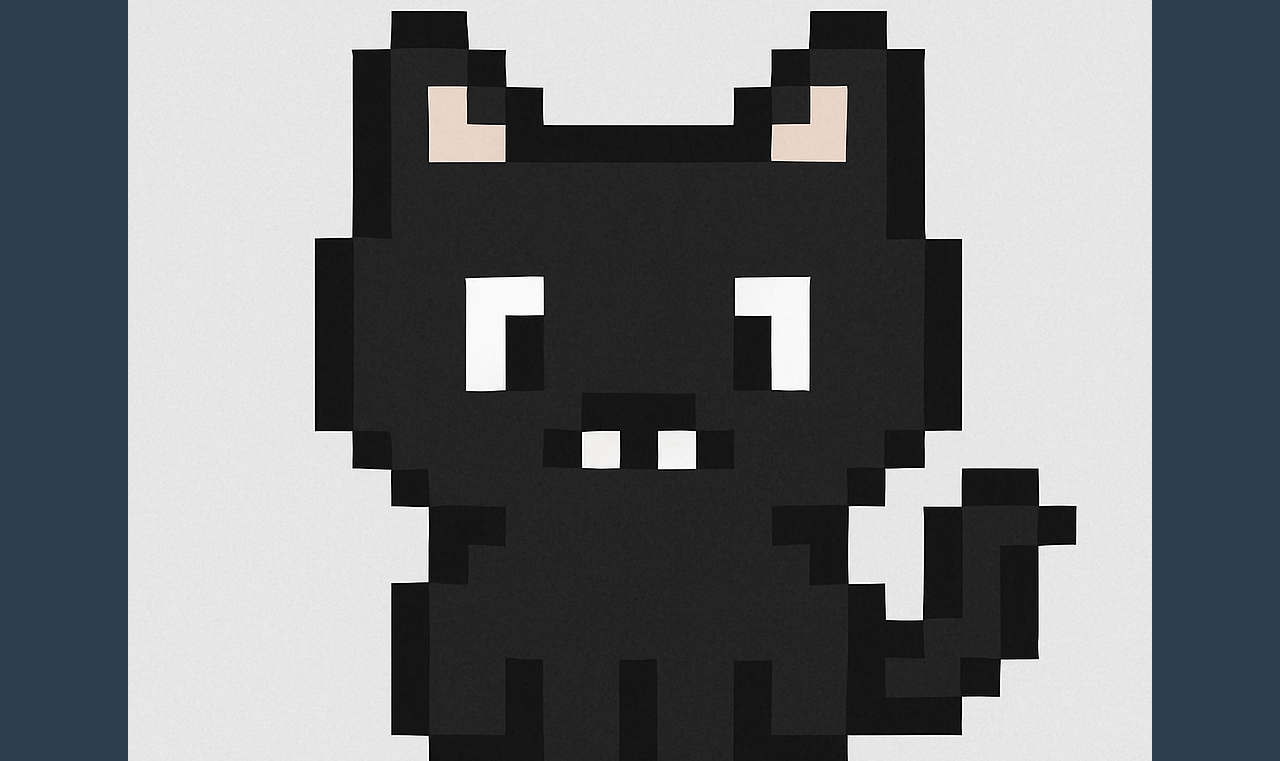
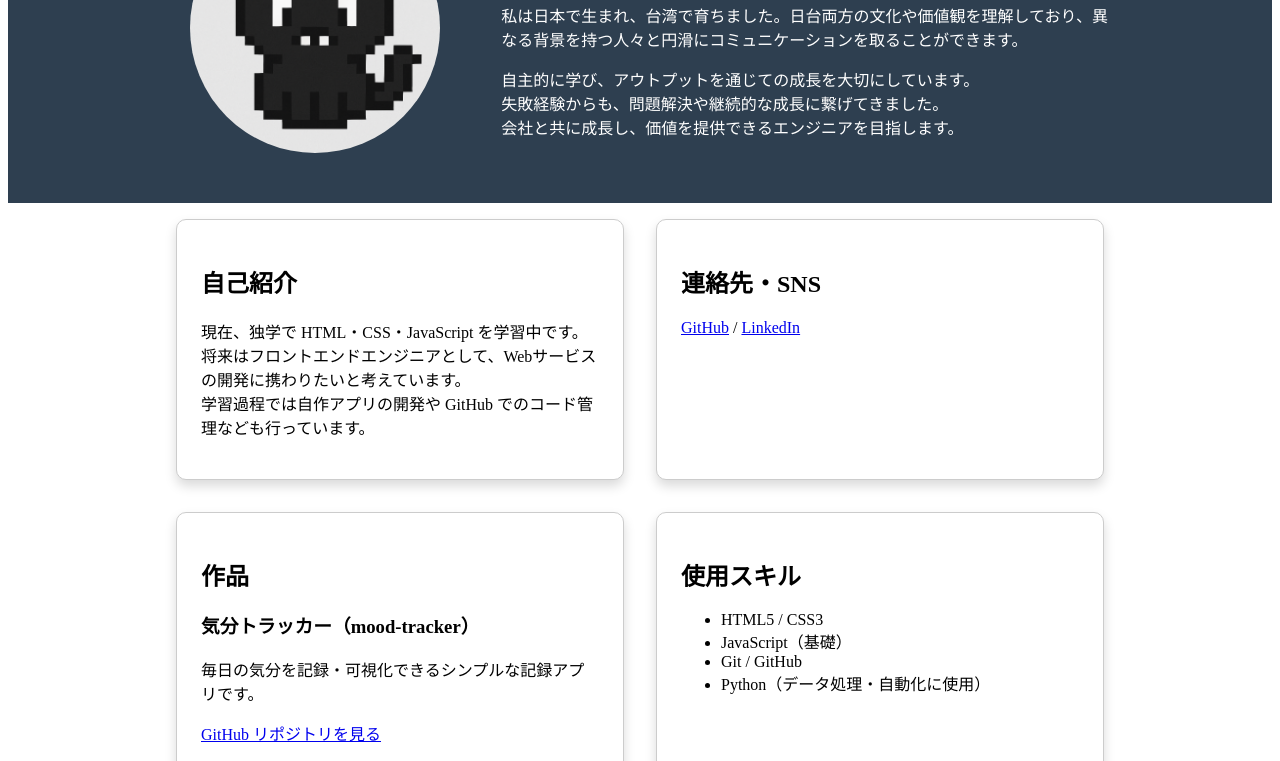
Before and after one commit to Masaakiii/web-profile, a plain HTML site: page index.html in a window 1280 px wide. Shown: the part 154-915 px from the top of the page. Drawn offline with Linux system fonts and the light colour scheme.

Commit message:
Update style.css

```diff
--- a/style.css
+++ b/style.css
@@ -1,75 +1,88 @@
-body {
-  font-family: 'Segoe UI', sans-serif;
-  margin: 0;
-  padding: 0;
-  background-color: #f5f5f5;
-  color: #333;
-}
-
-header {
-  background-color: #2c3e50;
-  color: #fff;
-  padding: 40px 20px;
+.intro-section {
+  background-color: #2e3f50;
+  color: white;
+  padding: 3rem 1rem;
   text-align: center;
 }
 
-header h1 {
-  margin: 0;
-  font-size: 24px;
+.intro-container {
+  display: flex;
+  flex-direction: column;
+  align-items: center;
+  gap: 2rem;
+  max-width: 960px;
+  margin: 0 auto;
 }
 
-.profile-image {
-  width: 80px;
-  height: 80px;
-  margin: 20px auto;
+.intro-image img {
+  width: 250px;
   border-radius: 50%;
+  object-fit: cover;
 }
 
-main {
-  padding: 30px 10px;
-  max-width: 1000px;
-  margin: auto;
+.intro-text h1 {
+  font-size: 2.5rem;
+  margin-bottom: 1rem;
 }
 
+@media (min-width: 768px) {
+  .intro-container {
+    flex-direction: row;
+    text-align: left;
+  }
+
+  .intro-image {
+    flex: 1;
+    display: flex;
+    justify-content: center;
+  }
+
+  .intro-text {
+    flex: 2;
+  }
+}
+
+/* 卡片共通樣式 */
+.card {
+  background-color: #fff;
+  border: 1.5px solid #ccc;
+  box-shadow: 0 6px 12px rgba(0, 0, 0, 0.15);
+  border-radius: 10px;
+  padding: 1.5rem;
+  margin: 1rem;
+  flex: 1;
+  min-width: 280px;
+  max-width: 600px;
+}
+
+
+/* 橫向排列容器 */
 .row {
   display: flex;
-  justify-content: space-between;
-  gap: 20px;
-  margin-bottom: 20px;
-  flex-wrap: nowrap;
+  flex-wrap: wrap;
+  justify-content: center;
+  max-width: 960px;
+  margin: 0 auto;
 }
 
-.card {
-  flex: 1 1 48%;
-  background-color: #fff;
-  padding: 20px;
-  border-radius: 10px;
-  box-shadow: 0 2px 6px rgba(0, 0, 0, 0.1);
-}
+/* RWD 響應式：小螢幕改為直向 */
+@media (max-width: 768px) {
+  .row {
+    flex-direction: column;
+    align-items: center;
+  }
 
-.project {
-  margin-bottom: 15px;
+  .card {
+    width: 90%;
+    margin: 0.5rem 0;
+  }
 }
 
 footer {
   text-align: center;
-  padding: 10px;
-  background-color: #eee;
-  font-size: 0.9rem;
+  padding: 1.5rem 0;
+  font-size: 0.85rem;
+  color: #666;
+  background-color: #f5f5f5;
+  margin-top: 2rem;
 }
-
-/* Responsive Design */
-@media (max-width: 768px) {
-  .row {
-    flex-direction: column;
-    flex-wrap: wrap;
-  }
-
-  .card {
-    flex: 1 1 100%;
-  }
-
-  header h1 {
-    font-size: 20px;
-  }
-}
```
